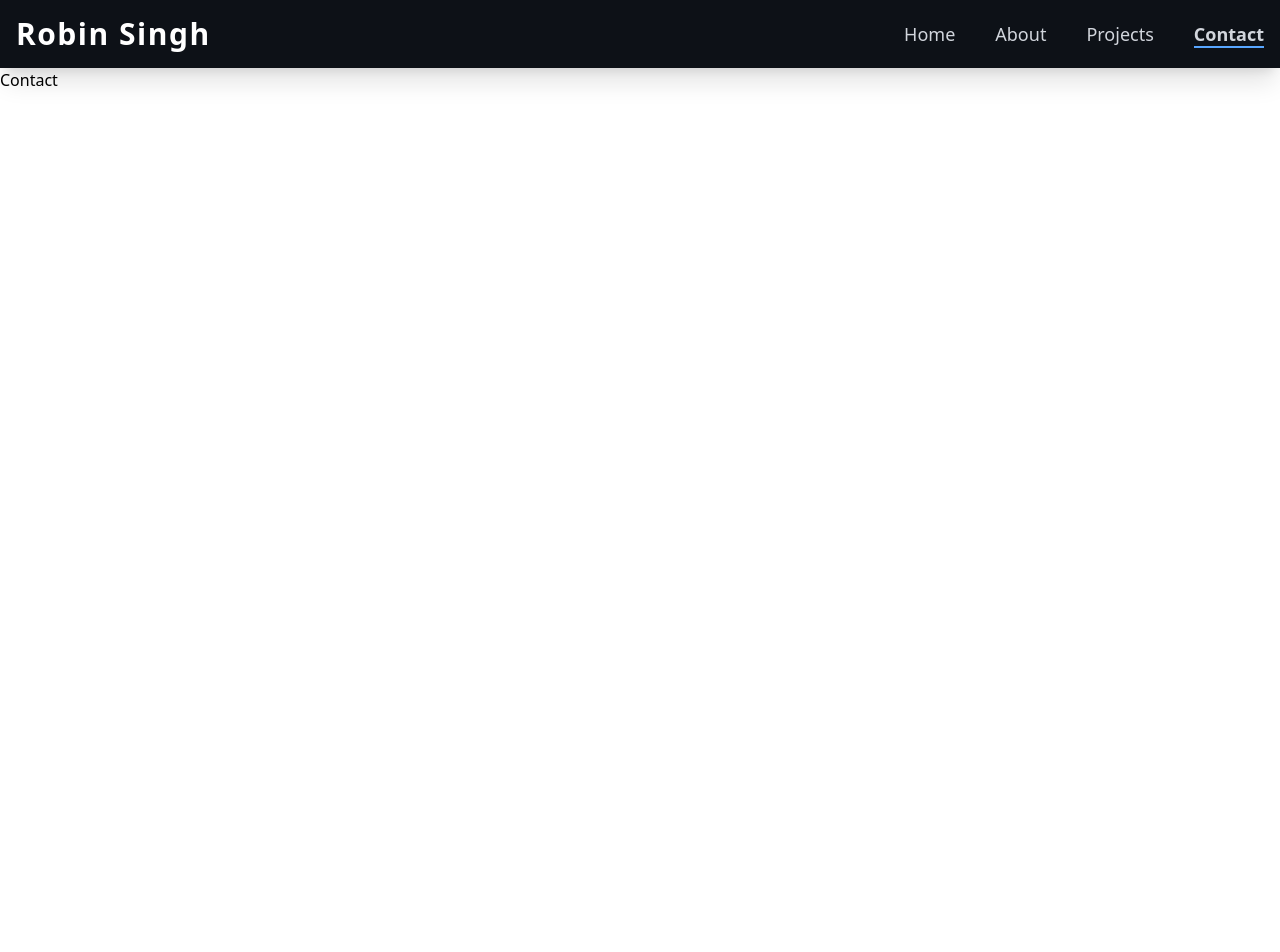
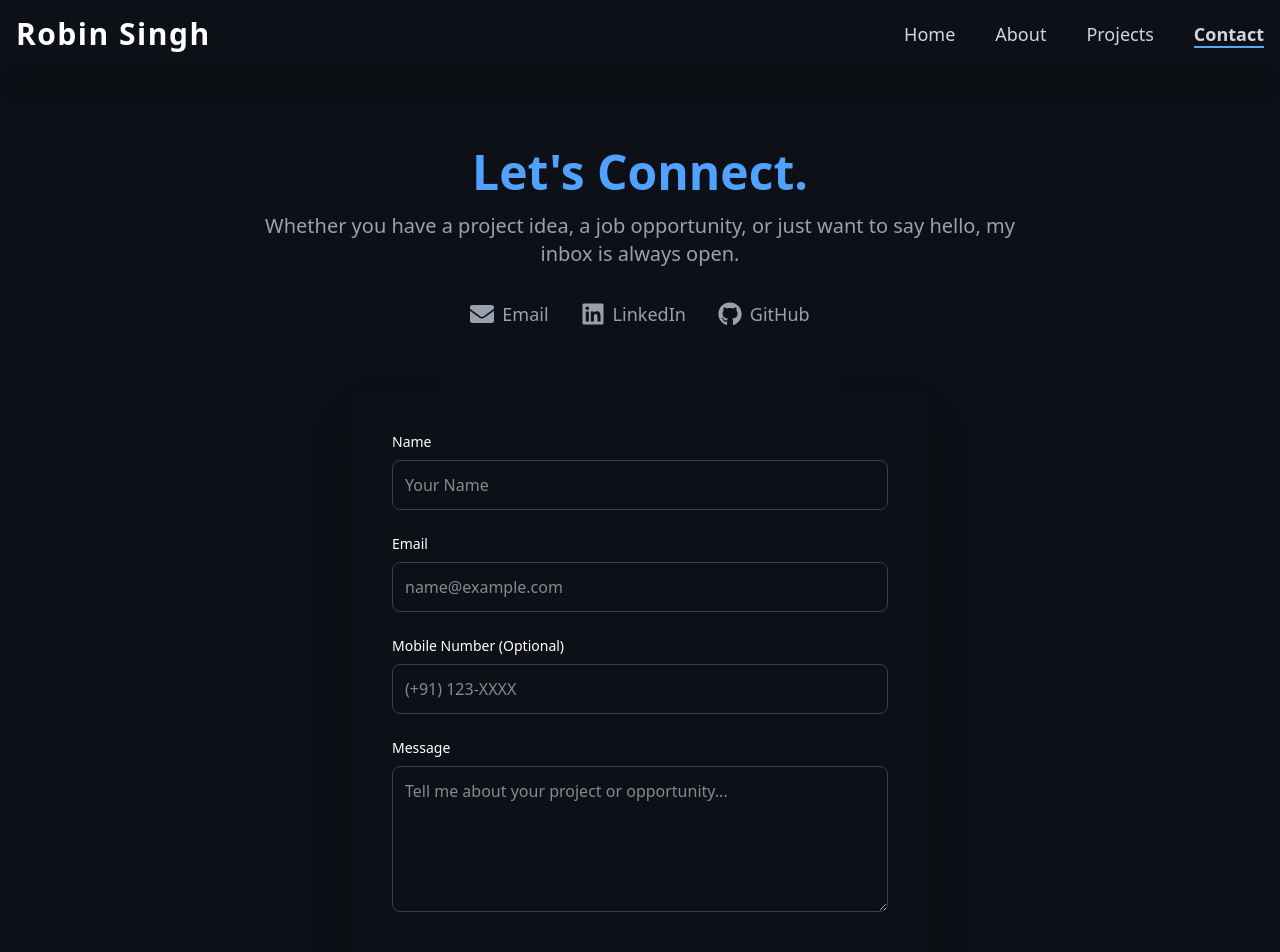
Before and after one commit to Robinbisht394/robinbisht.github.io, a React (Vite) app: page /contact in a window 1280 px wide. Shown: the top 952 px of the page. Before the commit the page ends 800 px from the top, so only its background shows below. Built offline with nearby package versions, Linux system fonts and the light colour scheme.

Commit message:
add contact page

```diff
--- a/src/Components/ContactForm.jsx
+++ b/src/Components/ContactForm.jsx
@@ -1,7 +1,102 @@
 import React from "react";
+import { FaPaperPlane } from "react-icons/fa";
+const ContactForm = ({ formData, handleChange, inputStyle, handleSubmit }) => {
+  return (
+    <>
+      <form onSubmit={handleSubmit} className="space-y-6">
+        {/* Name Input */}
+        <div>
+          <label
+            htmlFor="name"
+            className="block text-sm font-medium text-white mb-2"
+          >
+            Name
+          </label>
+          <input
+            type="text"
+            id="name"
+            name="name"
+            value={formData.name}
+            onChange={handleChange}
+            className={inputStyle}
+            placeholder="Your Name"
+            required
+          />
+        </div>
 
-const ContactForm = () => {
-  return <div>ContactForm</div>;
+        {/* Email Input */}
+        <div>
+          <label
+            htmlFor="email"
+            className="block text-sm font-medium text-white mb-2"
+          >
+            Email
+          </label>
+          <input
+            type="email"
+            id="email"
+            name="email"
+            value={formData.email}
+            onChange={handleChange}
+            className={inputStyle}
+            placeholder="name@example.com"
+            required
+          />
+        </div>
+
+        {/* Mobile Number Input */}
+        <div>
+          <label
+            htmlFor="mobile"
+            className="block text-sm font-medium text-white mb-2"
+          >
+            Mobile Number (Optional)
+          </label>
+          <input
+            type="tel"
+            id="mobile"
+            name="mobile"
+            value={formData.mobile}
+            onChange={handleChange}
+            className={inputStyle}
+            placeholder="(+91) 123-XXXX"
+          />
+        </div>
+
+        {/* Message Textarea */}
+        <div>
+          <label
+            htmlFor="message"
+            className="block text-sm font-medium text-white mb-2"
+          >
+            Message
+          </label>
+          <textarea
+            id="message"
+            name="message"
+            rows="5"
+            value={formData.message}
+            onChange={handleChange}
+            className={inputStyle}
+            placeholder="Tell me about your project or opportunity..."
+            required
+          ></textarea>
+        </div>
+
+        {/* Send Button */}
+        <div className="pt-4">
+          <button
+            type="submit"
+            className="w-full inline-flex items-center justify-center space-x-2 bg-blue-500 text-white font-bold py-3 px-8 rounded-lg shadow-xl shadow-blue/30
+            hover:shadow-2xl hover:bg-opacity-90 transition-all duration-300 transform hover:scale-[1.01]"
+          >
+            <FaPaperPlane />
+            <span>Send Message</span>
+          </button>
+        </div>
+      </form>
+    </>
+  );
 };
 
 export default ContactForm;
--- a/src/Pages/Contact.jsx
+++ b/src/Pages/Contact.jsx
@@ -1,9 +1,94 @@
-import React from 'react'
+// ContactPage.jsx
+import { useState } from "react";
+import { FaPaperPlane, FaEnvelope, FaLinkedin, FaGithub } from "react-icons/fa";
+import ContactForm from "../Components/ContactForm";
+const ContactPage = () => {
+  // State to handle form inputs
+  const [formData, setFormData] = useState({
+    name: "",
+    email: "",
+    mobile: "",
+    message: "",
+  });
 
-const Contact = () => {
+  const handleChange = (e) => {
+    setFormData({ ...formData, [e.target.name]: e.target.value });
+  };
+
+  const handleSubmit = (e) => {
+    e.preventDefault();
+    console.log("Form Submitted:", formData);
+    // TODO: Integrate with a backend service (e.g., Formspree, AWS Lambda, or a dedicated API)
+    alert(
+      "Thank you for your message! (Form submission logic needs to be integrated)"
+    );
+    setFormData({ name: "", email: "", mobile: "", message: "" }); // Reset form
+  };
+
+  // Styling for input fields
+  const inputStyle =
+    "w-full p-3 bg-deep-space-black text-white border border-gray-700 rounded-lg " +
+    "focus:outline-none focus:ring-2 focus:ring-accent-blue transition-all duration-300 font-inter";
+
   return (
-    <div>Contact</div>
-  )
-}
+    <div className="bg-deep-space-black min-h-screen py-20">
+      <div className="container mx-auto px-6">
+        {/* Header Content and Alternative Contact Info */}
+        <div className="text-center mb-16">
+          <h1 className="text-5xl font-bold font-poppins text-blue-400 mb-4">
+            Let's Connect.
+          </h1>
+          <p className="text-xl text-gray-400 font-inter max-w-3xl mx-auto mb-8">
+            Whether you have a project idea, a job opportunity, or just want to
+            say hello, my inbox is always open.
+          </p>
 
-export default Contact
+          {/* Alternative Contact Links */}
+          <div className="flex justify-center space-x-8 text-2xl">
+            <a
+              href="mailto:your.email@example.com"
+              className="text-gray-400 hover:text-accent-blue transition-colors flex items-center space-x-2"
+            >
+              <FaEnvelope />{" "}
+              <span className="text-lg font-inter hidden sm:inline">Email</span>
+            </a>
+            <a
+              href="https://linkedin.com/in/yourprofile"
+              target="_blank"
+              rel="noopener noreferrer"
+              className="text-gray-400 hover:text-accent-blue transition-colors flex items-center space-x-2"
+            >
+              <FaLinkedin />{" "}
+              <span className="text-lg font-inter hidden sm:inline">
+                LinkedIn
+              </span>
+            </a>
+            <a
+              href="https://github.com/yourprofile"
+              target="_blank"
+              rel="noopener noreferrer"
+              className="text-gray-400 hover:text-accent-blue transition-colors flex items-center space-x-2"
+            >
+              <FaGithub />{" "}
+              <span className="text-lg font-inter hidden sm:inline">
+                GitHub
+              </span>
+            </a>
+          </div>
+        </div>
+
+        {/* Contact Form */}
+        <div className="max-w-xl mx-auto bg-secondary-background p-8 md:p-10 rounded-xl shadow-2xl shadow-accent-blue/10">
+          <ContactForm
+            formData={formData}
+            handleChange={handleChange}
+            inputStyle={inputStyle}
+            handleSubmit={handleSubmit}
+          />
+        </div>
+      </div>
+    </div>
+  );
+};
+
+export default ContactPage;
```
